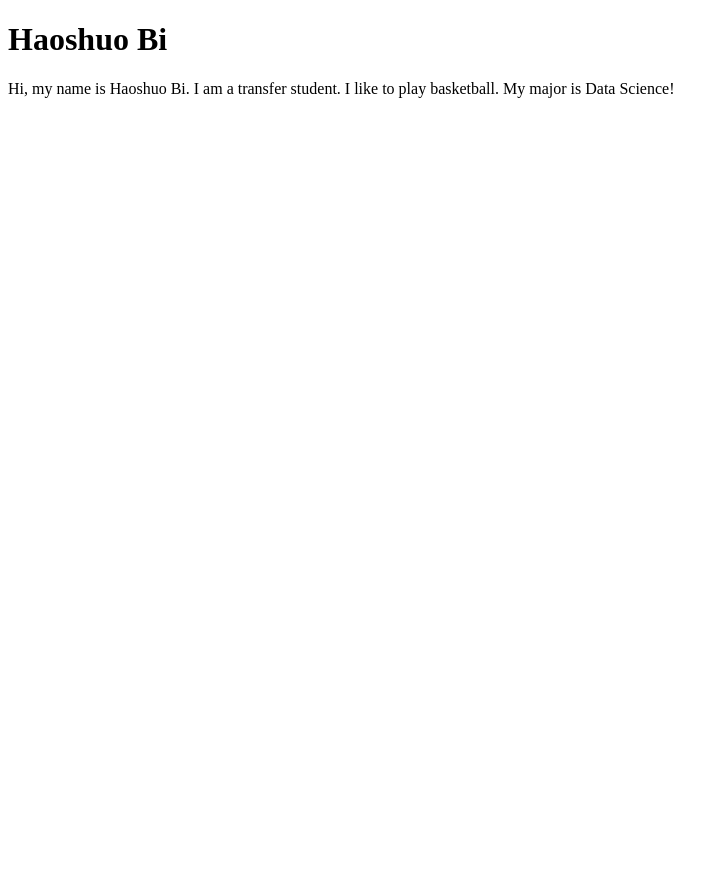
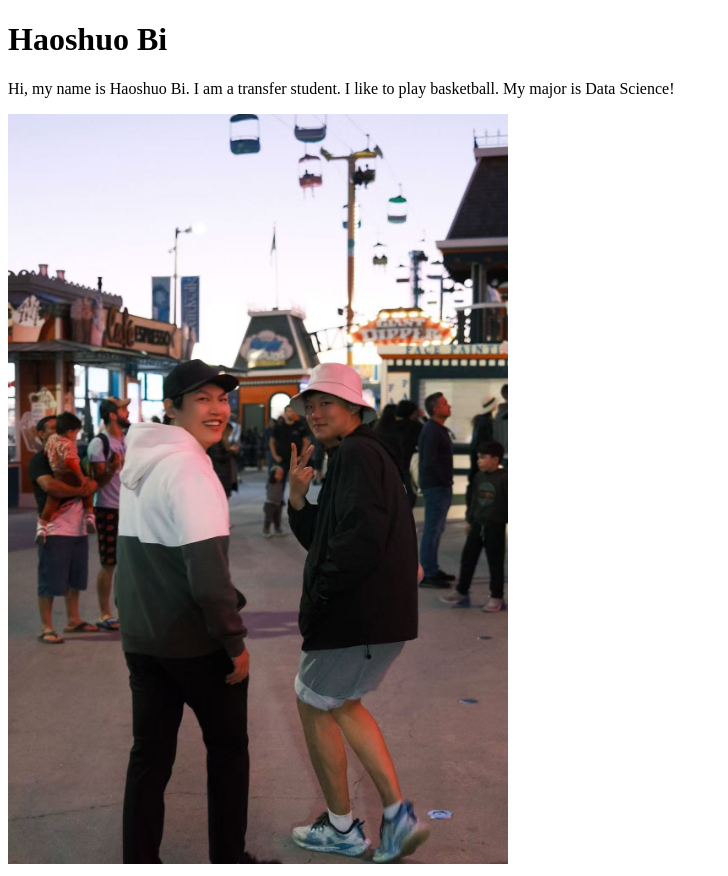
Before and after one commit to HaoshuoBi/portfolio, a plain HTML site: page index.html in a window 1280 px wide. Shown: the whole page, without its empty margins (0-728 px from the left). Before the commit the page ends 800 px from the top, so only its background shows below. Drawn offline with Linux system fonts and the light colour scheme.

Commit message:
add my image

```diff
--- a/index.html
+++ b/index.html
@@ -8,5 +8,7 @@
 <body>
     <h1>Haoshuo Bi</h1>
     <p>Hi, my name is Haoshuo Bi. I am a transfer student. I like to play basketball. My major is Data Science!</p>
+    <img src="images/me.jpg" alt="This is my brother and me." width="500">
+
 </body>
 </html>
```
Also changed, not shown: images/me.jpg (added).
